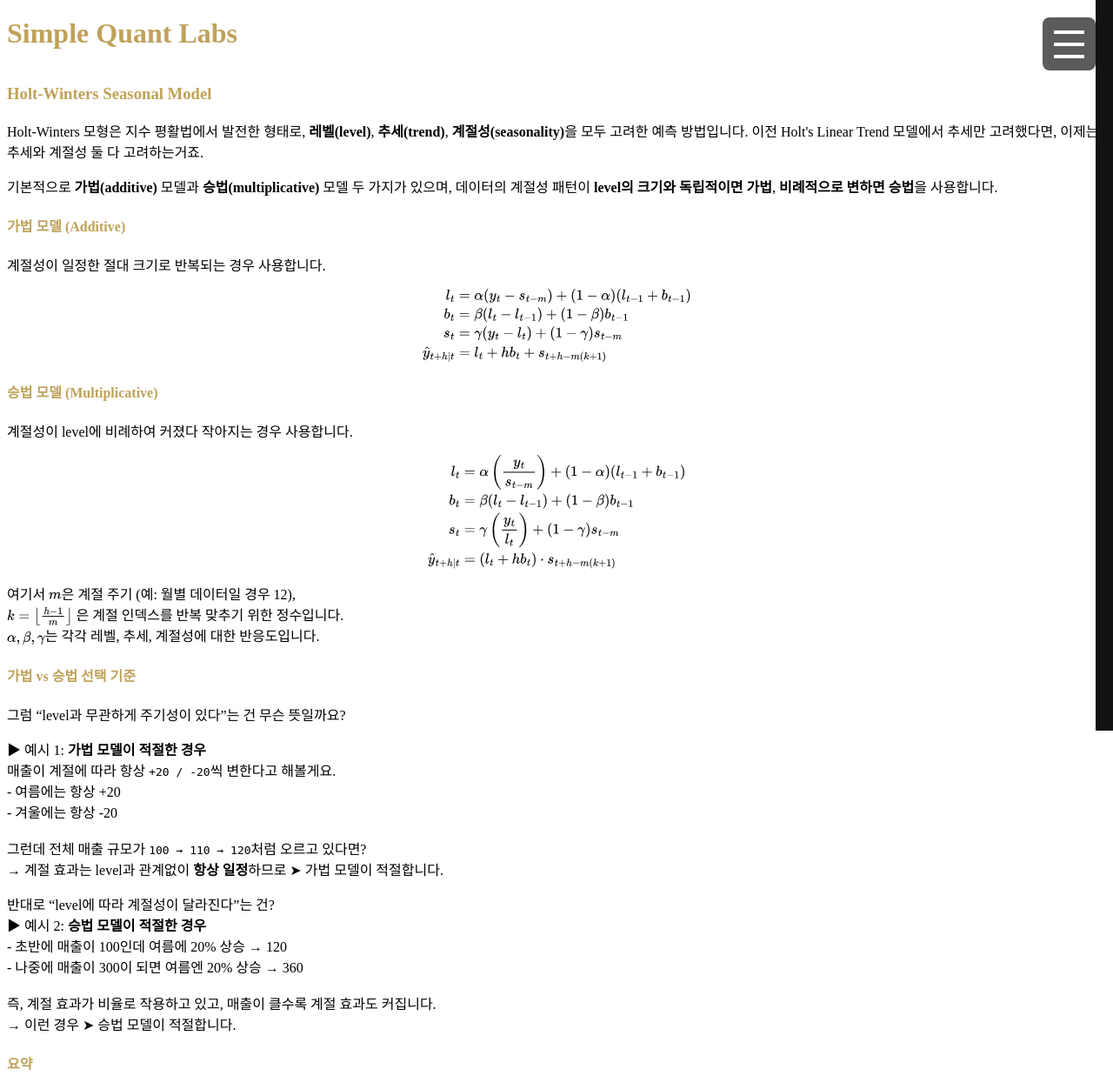
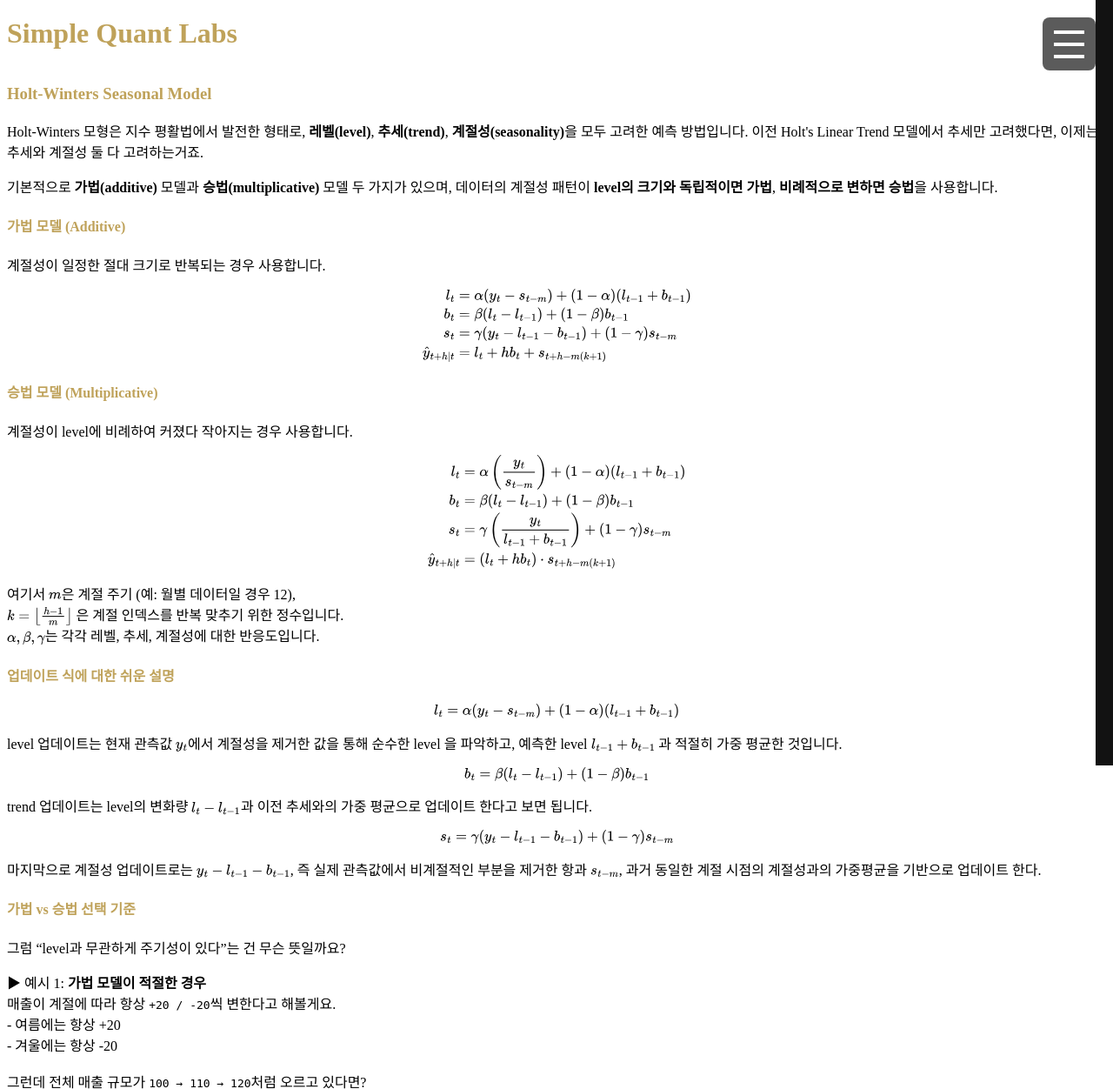
Before and after one commit to puzzlecollector/LLMProphet, a Django app: page /time-series/holt-winters/ in a window 1280 px wide. Shown: the top 1252 px of the page at 87% size. Run offline with Django 5.2, Linux system fonts and the light colour scheme.

Commit message:
fixed holt winters description page

```diff
--- a/templates/analyzer/holt_winters.html
+++ b/templates/analyzer/holt_winters.html
@@ -41,7 +41,7 @@
       \begin{align*}
       l_t &= \alpha (y_t - s_{t-m}) + (1 - \alpha)(l_{t-1} + b_{t-1}) \\
       b_t &= \beta (l_t - l_{t-1}) + (1 - \beta) b_{t-1} \\
-      s_t &= \gamma (y_t - l_t) + (1 - \gamma) s_{t-m} \\
+      s_t &= \gamma (y_t - l_{t-1} - b_{t-1}) + (1 - \gamma) s_{t-m} \\
       \hat{y}_{t+h|t} &= l_t + h b_t + s_{t+h-m(k+1)}
       \end{align*}
       $$
@@ -57,7 +57,7 @@
       \begin{align*}
       l_t &= \alpha \left(\frac{y_t}{s_{t-m}}\right) + (1 - \alpha)(l_{t-1} + b_{t-1}) \\
       b_t &= \beta (l_t - l_{t-1}) + (1 - \beta) b_{t-1} \\
-      s_t &= \gamma \left(\frac{y_t}{l_t}\right) + (1 - \gamma) s_{t-m} \\
+      s_t &= \gamma \left(\frac{y_t}{l_{t-1} + b_{t-1}}\right) + (1 - \gamma) s_{t-m} \\
       \hat{y}_{t+h|t} &= (l_t + h b_t) \cdot s_{t+h-m(k+1)}
       \end{align*}
       $$
@@ -67,6 +67,30 @@
       여기서 \( m \)은 계절 주기 (예: 월별 데이터일 경우 12),<br>
       \( k = \left\lfloor \frac{h-1}{m} \right\rfloor \) 은 계절 인덱스를 반복 맞추기 위한 정수입니다.<br>
       \( \alpha, \beta, \gamma \)는 각각 레벨, 추세, 계절성에 대한 반응도입니다.
+    </p>
+
+    <h4 style="color: #bfa25a;">업데이트 식에 대한 쉬운 설명</h4>
+    <p style="text-align: left; color: black">
+      $$
+      \begin{align*}
+      l_t &= \alpha (y_t - s_{t-m}) + (1 - \alpha)(l_{t-1} + b_{t-1}) \\
+      \end{align*}
+      $$
+      level 업데이트는 현재 관측값 \( y_t \)에서 계절성을 제거한 값을 통해 순수한 level 을 파악하고, 예측한 level \( l_{t-1} + b_{t-1} \) 과 적절히 가중 평균한 것입니다.
+
+      $$
+      \begin{align*}
+      b_t &= \beta (l_t - l_{t-1}) + (1 - \beta) b_{t-1} \\
+      \end{align*}
+      $$
+      trend 업데이트는 level의 변화량 \(l_t - l_{t-1}\)과 이전 추세와의 가중 평균으로 업데이트 한다고 보면 됩니다.
+
+      $$
+      \begin{align*}
+      s_t = \gamma (y_t - l_{t-1} - b_{t-1}) + (1 - \gamma) s_{t-m}
+      \end{align*}
+      $$
+      마지막으로 계절성 업데이트로는 \( y_t - l_{t-1} - b_{t-1} \), 즉 실제 관측값에서 비계절적인 부분을 제거한 항과 \( s_{t-m} \), 과거 동일한 계절 시점의 계절성과의 가중평균을 기반으로 업데이트 한다.
     </p>
 
     <h4 style="color: #bfa25a;">가법 vs 승법 선택 기준</h4>
@@ -130,7 +154,7 @@
     <img src="{% static 'holt_winters1.png' %}" alt="holt-winters 예측 결과" style="margin-top: 20px; max-width: 100%; border-radius: 12px;">
 
     <p style="color: black;">
-      응용해서 exponential smoothing에 계절성만 추가 (추세는 없는 상태로) 모델링도 가능은합니다 (흔하게 쓰이지는 않는듯요).
+      추세 없이 계절성만 반영한 exponential smoothing도 가능하며, 이는 종종 단순 계절 모델(seasonal exponential smoothing)로 분류되기도 합니다. 다만, 실무에서는 trend와 seasonality를 함께 반영한 Holt-Winters 모델이 더 일반적으로 사용됩니다.
     </p>
   </div>
 </div>
--- a/templates/base.html
+++ b/templates/base.html
@@ -58,10 +58,13 @@
             background-color: #121212;
             color: white;
             padding: 20px;
+            padding-bottom: 60px; /* ✅ 추가된 부분 */
             transition: right 0.4s ease-in-out;
             box-shadow: -4px 0px 10px rgba(255, 255, 255, 0.2);
             z-index: 1099;
+            overflow-y: auto; /* ✅ 스크롤 추가 */
         }
+
 
         .sidebar a {
             display: block;
@@ -161,6 +164,7 @@
             <a href="#">이자율과 시간 가치</a>
             <a href="#">NPV와 IRR</a>
         </div>
+        <hr style="border-color: rgba(255, 255, 255, 0.2); margin: 15px 0;">
     </div>
 
     {% block content %}{% endblock %}
```
